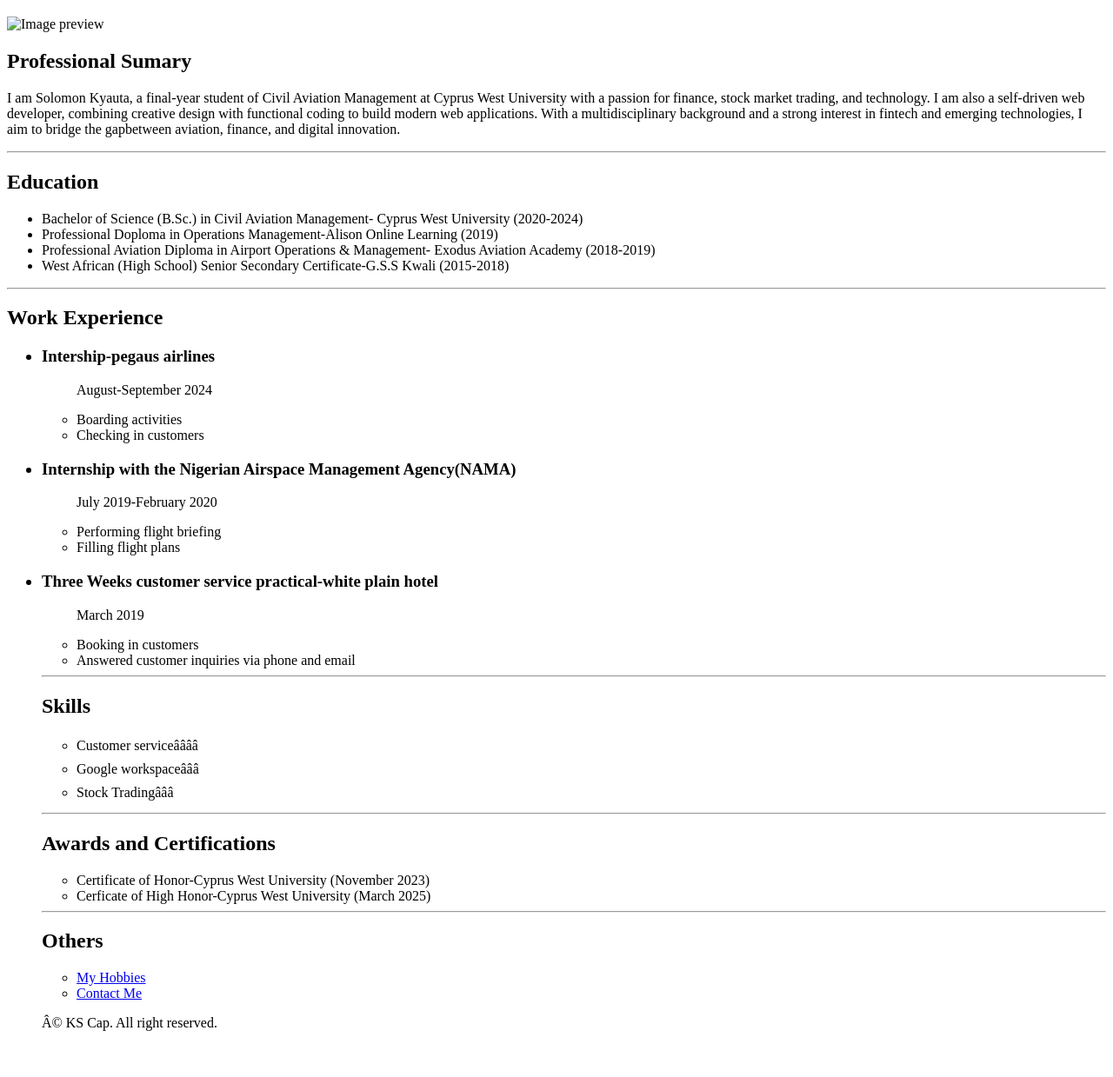
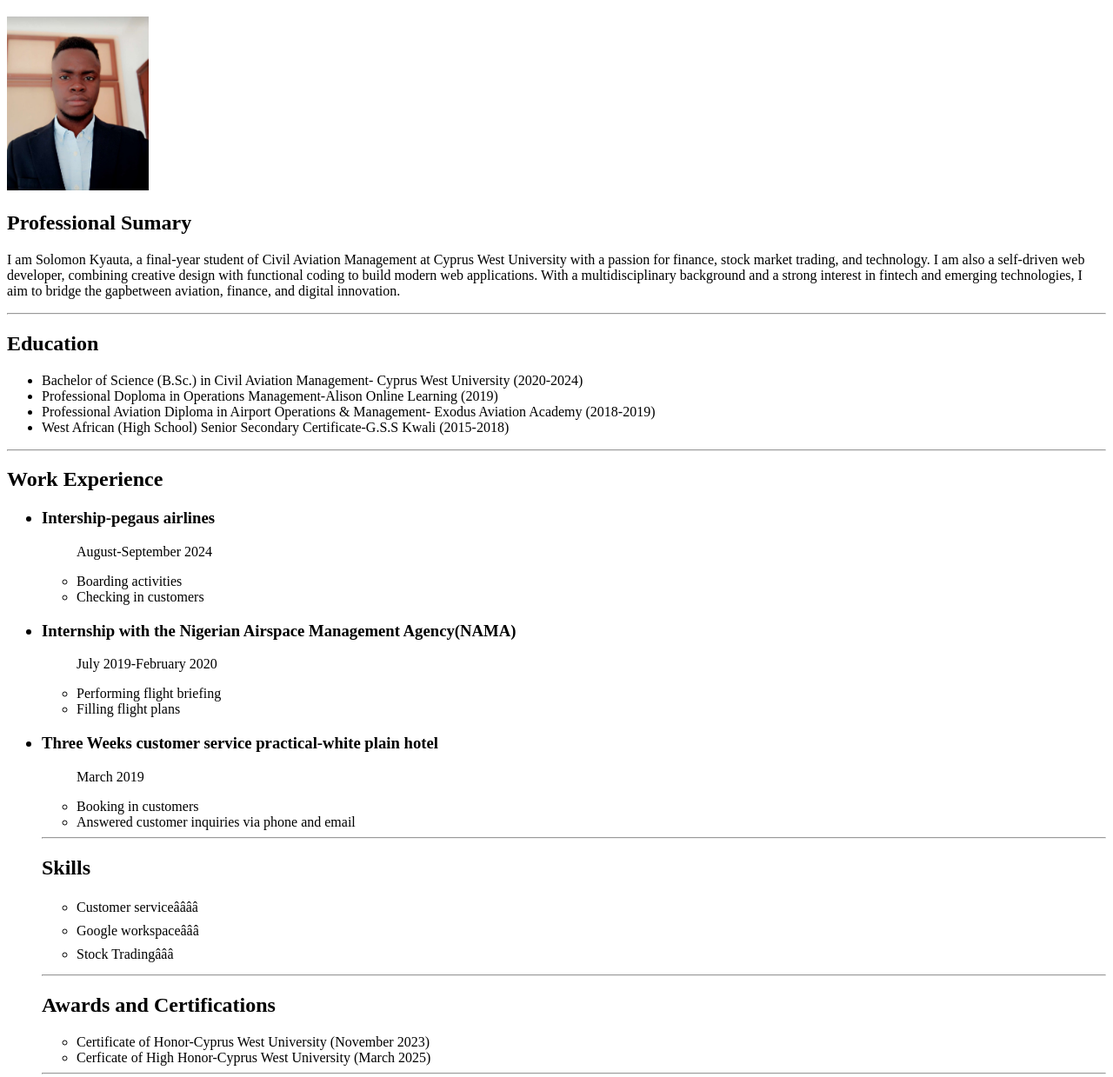
Before and after one commit to Skywalker622/My-Resume, a plain HTML site: page index.html in a window 1280 px wide. Shown: the part 61-1300 px from the top of the page at 87% size. Before the commit the page ends 1263 px from the top, so only its background shows below. Drawn offline with Linux system fonts and the light colour scheme.

Commit message:
Add files via upload
fix: corrected image and link paths.

```diff
--- a/index.html
+++ b/index.html
@@ -8,7 +8,7 @@
 
 <body>
 <h1>Solomon Kyauta </h1>
-<img src="images/solomon.jpg" height="200" alt="Image preview" />
+<img src="solomon.jpg" height="200" alt="Image preview" />
 <h2>Professional Sumary</h2>
 <p>I am Solomon Kyauta, a final-year student of Civil Aviation Management at Cyprus West University with a passion for finance, stock market trading, and technology.
 I am also a self-driven web developer, combining creative design with functional coding to build modern web applications.
@@ -63,8 +63,8 @@ With a multidisciplinary background and a strong interest in fintech and emergin
 
 <h2>Others</h2>
 <ul>
-<li><a href="My-hobbie/Hobbies.html">My Hobbies</a></li>
-<li><a href="My-Contact/Contact.html">Contact Me</a></li>
+<a href="Hobbies.html">My Hobbies</a></li>
+<li><a href="Contact.html">Contact Me</a></li>
 </ul>
 <footer>
     <p>© KS Cap. All right reserved.</p>
```
